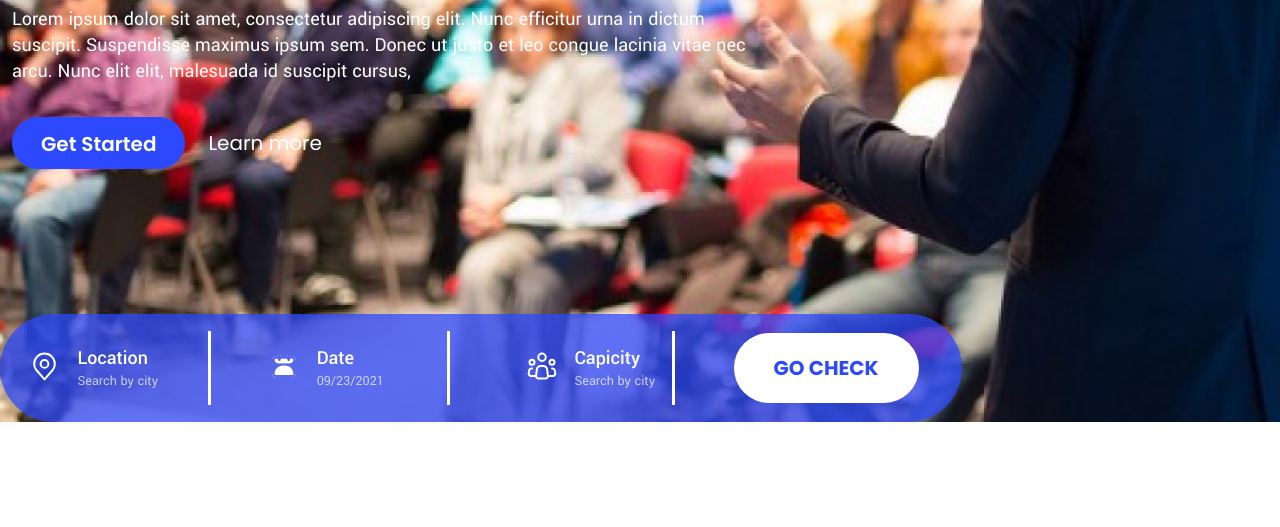
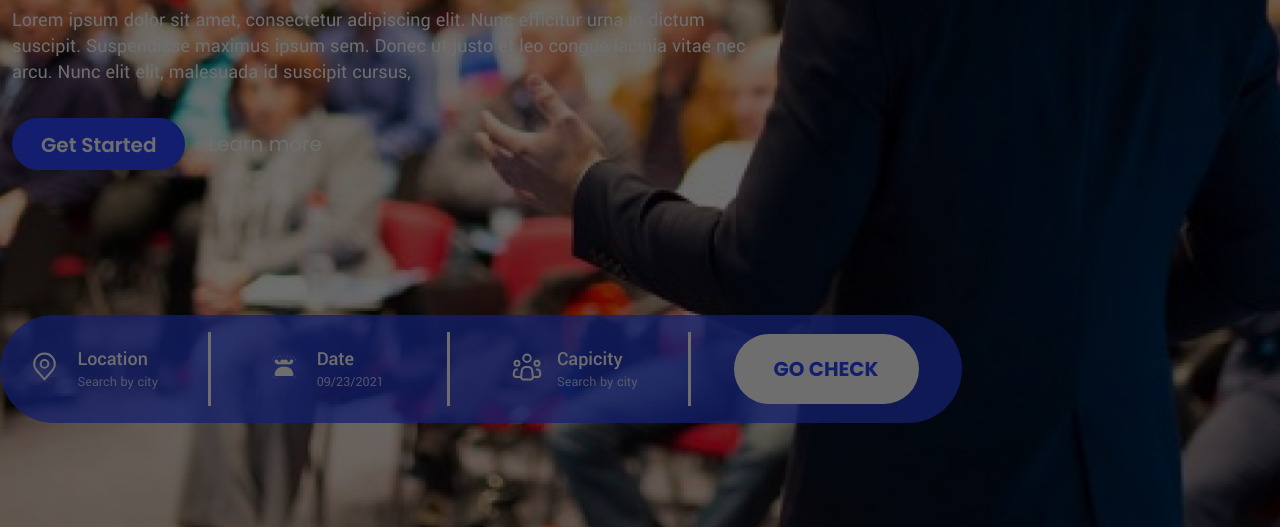
Before and after one commit to JatinSesma/Home-Page, a plain HTML site: page index.html in a window 1280 px wide. Shown: the part 460-987 px from the top of the page. Before the commit the page ends 882 px from the top, so only its background shows below. Drawn offline with Linux system fonts and the light colour scheme.

Commit message:
background image update done

```diff
--- a/assets/css/style.css
+++ b/assets/css/style.css
@@ -65,6 +65,7 @@
     background-repeat: no-repeat;
     background-size: cover;
     min-height: 100vh;
+    background-position: center;
 }
 
 .h1 {
@@ -171,7 +172,6 @@
     font-family: 'Yantramanav', sans-serif;
     font-size: 20px;
     font-weight: 400;
-    line-height: 25.94px;
     text-align: left;
     color: #FFFFFF;
     max-width: 765px;
@@ -186,6 +186,9 @@
 }
 .ml-21{
     margin-left: 21px;
+}
+.ml-15{
+    margin-left: 15px;
 }
 
 .mt-18 {
@@ -312,12 +315,40 @@
     outline: none;
 }
 
+.goBtn:hover{
+    background: #2C49FE;
+    color: #FFFFFF;
+}
+
 .mt-145{
     margin-top: 145px;
 }
 .menu{
-    position: fixed;
+    position: absolute;
     padding: 20px;
     z-index: 10;
     top: 0%;
 }
+bg-layer::before {
+    content: "";
+    width: 100%;
+    height: 100%;
+    position: absolute;
+    background: #00000091;
+}
+
+.layer::after {
+    content: "";
+    position: absolute;
+    top: 0;
+    left: 0;
+    width: 100%;
+    height: 100%;
+    background-image: url(../images/Rectangle19.png);
+    background-repeat: no-repeat;
+    background-size: cover;
+    z-index: 0;
+}
+.mb-104{
+    margin-bottom: 104px;
+}
--- a/index.html
+++ b/index.html
@@ -10,7 +10,7 @@
 </head>
 
 <body>
-    <section class="bg-img">
+    <section class="bg-img w-100 f-d-clmn d-flex posi-rel layer">
         <div class="menu w-100">
             <div class="container">
                 <nav class=" d-flex align-items justify-space-btwn">
@@ -39,10 +39,10 @@
             </div>
             <div class="mt-33 d-flex align-items gap-23">
                 <button class="getBtn">Get Started</button>
-                <p class="learn">Learn more</p>
+                <a class="learn" href="https://learn-more.eu/">Learn more</a>
             </div>
 
-            <div class="row mt-145">
+            <div class="row mt-145 mb-104">
                 <div class="layout d-flex align-items">
                     <div class="col-3">
                         <div class="d-flex align-items justify-center">
@@ -82,7 +82,7 @@
 
 
                     <div class="col-3">
-                        <div class="d-flex align-items justify-center gap-17">
+                        <div class="d-flex align-items justify-center">
                             <span>
                                 <svg width="30" height="28" viewBox="0 0 30 28" fill="none" xmlns="http://www.w3.org/2000/svg">
                                     <path
@@ -106,11 +106,11 @@
                                 </svg>
 
                             </span>
-                            <div>
+                            <div class="ml-15">
                                 <p class="location">Capicity</p>
                                 <p class="byhead">Search by city</p>
                             </div>
-                            <div class="vertical_line_1"></div>
+                            <div class="vertical_line_1 ml-50"></div>
                         </div>
                     </div>
 
```
Also changed, not shown: assets/images/black layer.png (added).
